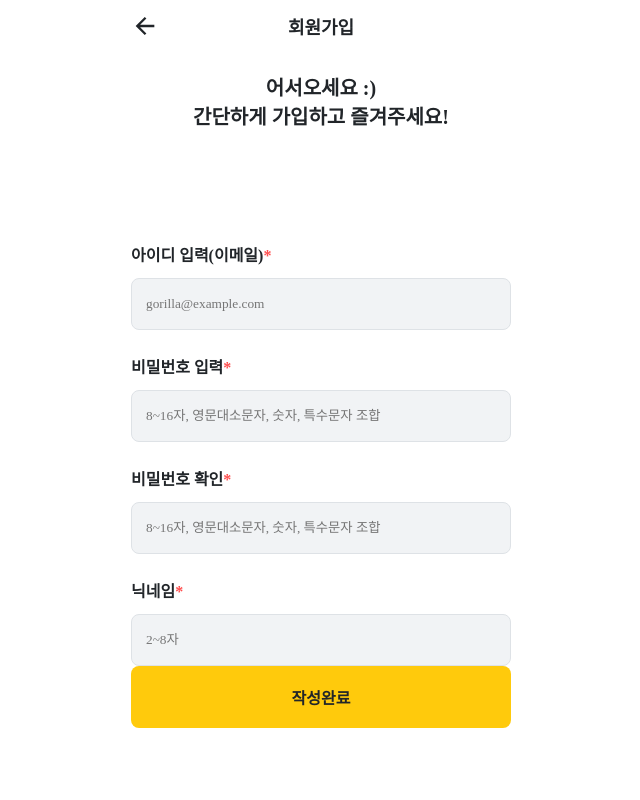
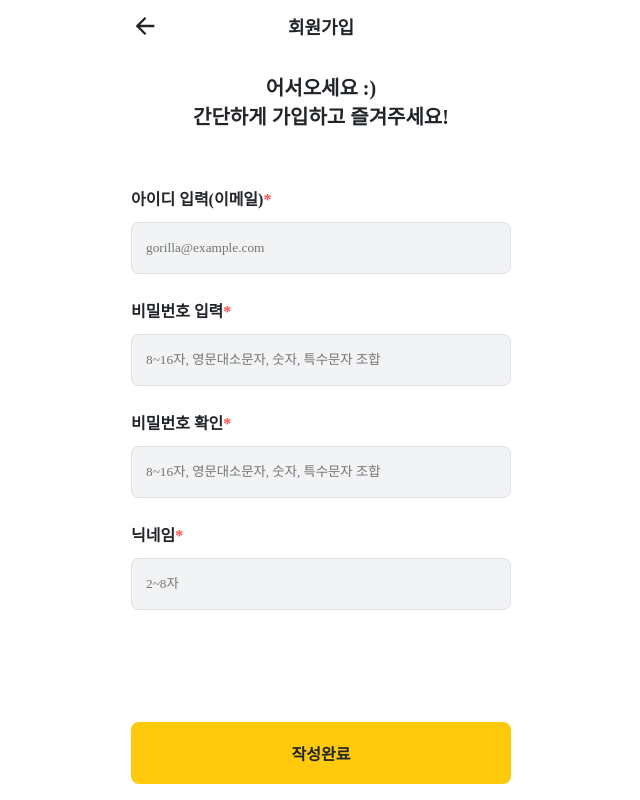
Before and after one commit to This-Letter-From-DND/dnd-hackathon-frontend, a Next.js app: page /user/signup in a window 1280 px wide. Shown: the whole page, without its empty margins (319-959 px from the left). Built offline with nearby package versions, Linux system fonts and the light colour scheme.

Commit message:
fix : 화면 버그 수정

```diff
--- a/src/app/user/signup/page.tsx
+++ b/src/app/user/signup/page.tsx
@@ -78,6 +78,7 @@ export default function Signup() {
         canGoBack={true}
         canDone={false}
       />
+      <FormContainer onSubmit={handleSubmitForm}>
         <TitleContainer>
           <Font
             fontSize='large'
@@ -88,7 +89,6 @@ export default function Signup() {
             fontWeight='bold'
           >{`간단하게 가입하고 즐겨주세요!`}</Font>
         </TitleContainer>
-      <FormContainer onSubmit={handleSubmitForm}>
         <Form>
           <FormInputTemplate
             name='아이디 입력(이메일)*'
@@ -137,12 +137,12 @@ export default function Signup() {
             />
           </FormInputTemplate>
         </Form>
+      </FormContainer>
       <ButtonContainer>
         <Button>
           <Font fontWeight='bold'>작성완료</Font>
         </Button>
       </ButtonContainer>
-      </FormContainer>
     </Wrapper>
   );
 }
--- a/src/app/user/signup/styles.tsx
+++ b/src/app/user/signup/styles.tsx
@@ -22,12 +22,8 @@ export const FormContainer = styled.form`
   height: 100%;
   display: flex;
   flex-direction: column;
-  justify-content: center;
   align-items: center;
   padding: 0rem 1.5rem 0rem 1.5rem;
-`;
-export const Form = styled.div`
-  width: 100%;
   overflow-y: scroll;
 
   &::-webkit-scrollbar {
@@ -41,7 +37,11 @@ export const Form = styled.div`
   }
 `;
 
+export const Form = styled.div`
+  width: 100%;
+`;
+
 export const ButtonContainer = styled.div`
   width: 100%;
-  padding-bottom: 1rem;
+  padding: 0rem 1.5rem 1rem 1.5rem;
 `;
--- a/src/components/common/Header/styles.tsx
+++ b/src/components/common/Header/styles.tsx
@@ -6,14 +6,12 @@ export const HeaderStyled = styled.header`
   display: flex;
   justify-content: space-between;
   padding: 12px 24px;
-  > * {
-    flex-basis: calc(100% / 3);
-  }
 `;
 
 export const HeaderLeftStyled = styled.div`
   display: flex;
   align-items: center;
+  flex-basis: calc(100% / 4);
 
   > img {
     cursor: pointer;
@@ -24,10 +22,12 @@ export const HeaderTitleStyled = styled.div`
   display: flex;
   justify-content: center;
   align-items: center;
+  flex-grow: 1;
 `;
 
 export const HeaderDoneStyled = styled.div`
   display: flex;
   justify-content: flex-end;
   align-items: center;
+  flex-basis: calc(100% / 4);
 `;
```
Lines whose indentation alone changed are shown as unchanged.
